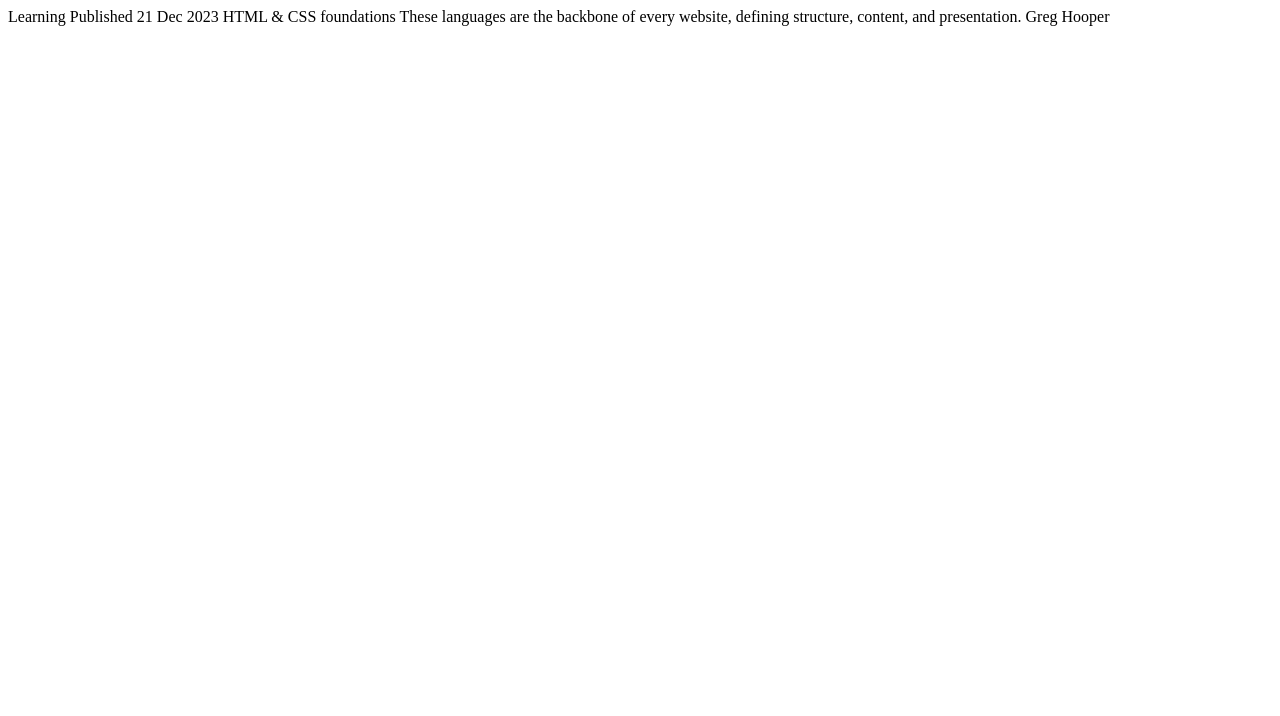
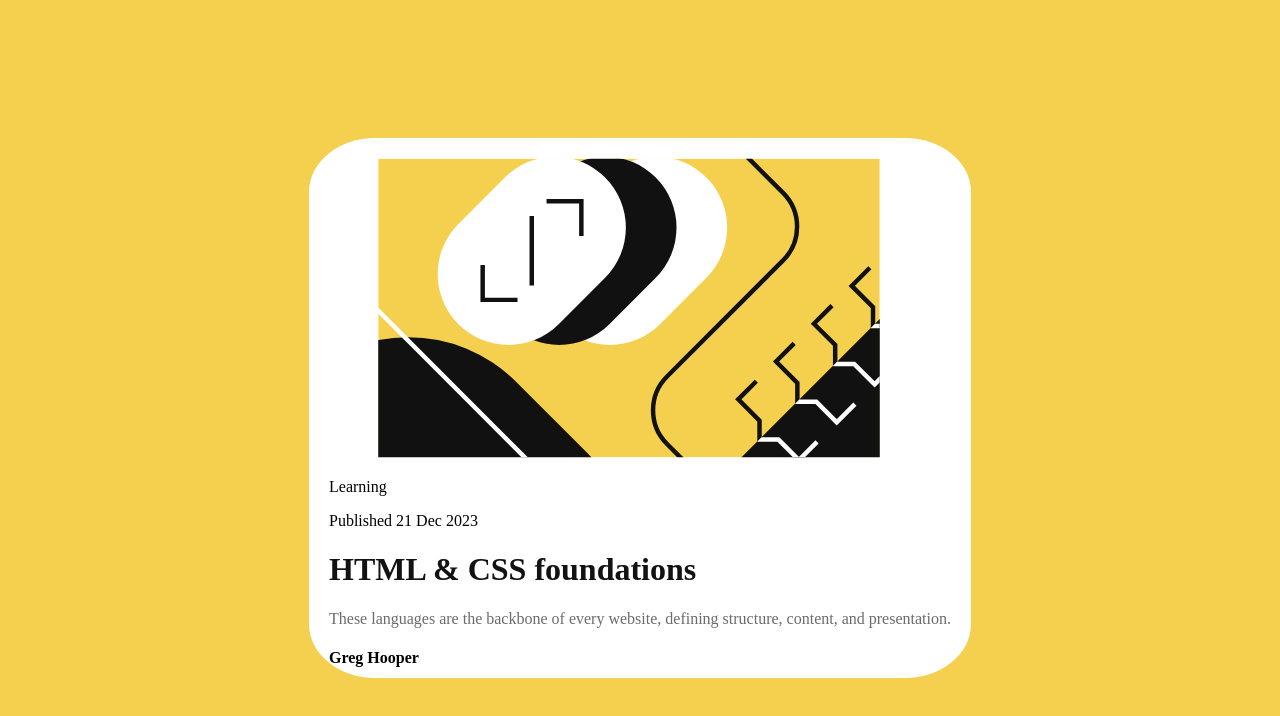
Before and after one commit to IZVladyslav/blog-preview-card-main, a plain HTML site: page index.html in a window 1280 px wide. Drawn offline with Linux system fonts and the light colour scheme.

Commit message:
Змінено html i css

```diff
--- a/index.html
+++ b/index.html
@@ -3,22 +3,22 @@
 <head>
   <meta charset="UTF-8">
   <meta name="viewport" content="width=device-width, initial-scale=1.0"> <!-- displays site properly based on user's device -->
-
   <link rel="icon" type="image/png" sizes="32x32" href="./assets/images/favicon-32x32.png">
   <link rel="stylesheet" href="/style.css">
   <title>Frontend Mentor | Blog preview card</title>
 </head>
 <body>
-
-  Learning
-
-  Published 21 Dec 2023
-
-  HTML & CSS foundations
-
-  These languages are the backbone of every website, defining structure, content, and presentation.
-
-  Greg Hooper
-
+  <div class="container">
+      <div class="card">
+        <img src="./assets/images/illustration-article.svg" alt="web 3.0 image" class="card-image-desktop" width="600" height="300">
+        <div class="card-content">
+          <p class="card-learning">Learning</p>
+          <p class="card-published">Published 21 Dec 2023</p>
+          <h1 class="card-title">HTML & CSS foundations</h1>
+          <p class="card-text">These languages are the backbone of every website, defining structure, content, and presentation.</p>
+          <h4 class="card-name">Greg Hooper</h4>
+      </div>
+    </div>
+  </div>
 </body>
 </html>
--- a/style.css
+++ b/style.css
@@ -0,0 +1,44 @@
+body {
+    background-color: hsl(47, 88%, 63%);
+    height: 100vh;
+    display: flex;
+    justify-content: center;
+    align-items: center;
+}
+
+.container{
+    background-color: hsl(0, 0%, 100%);
+    border-radius: 10%;
+    height: 500px;
+    weight: 100px;
+    display: flex;
+    padding: 20px;
+    box-shadow: black;
+}
+
+.card{
+}
+
+.card-content{
+
+}
+
+.card-learning{
+
+}
+
+.card-published{
+
+}
+
+.card-title{
+    color: hsl(0, 0%, 7%);
+}
+
+.card-text{
+    color: hsl(0, 0%, 42%);
+}
+
+.card-name{
+
+}
```
